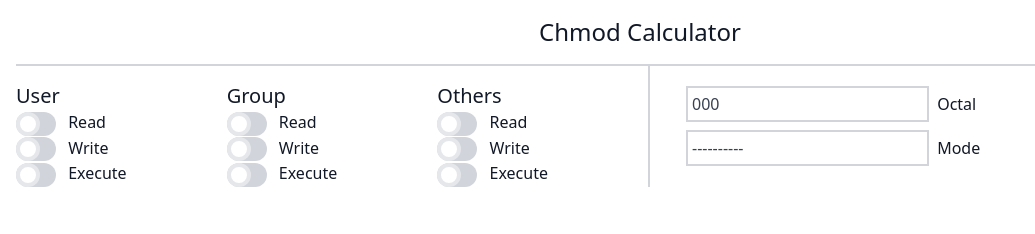
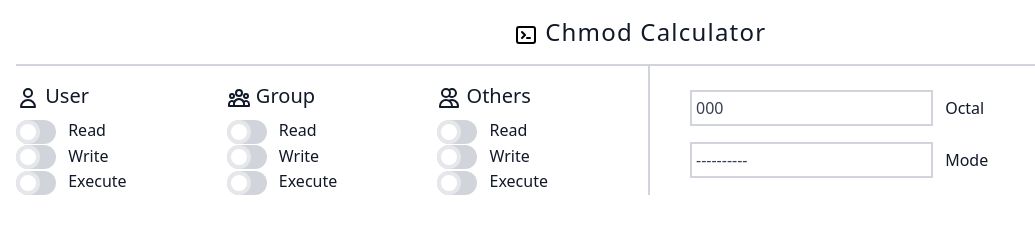
Before and after one commit to justingolden21/chmod, a website: page docs/index.html in a window 1280 px wide. Shown: the whole page, without its empty margins (0-1035 px from the left). Drawn offline with Linux system fonts and the light colour scheme.

Commit message:
update icons and other css changes

```diff
--- a/docs/index.html
+++ b/docs/index.html
@@ -8,9 +8,9 @@
 	<meta name="viewport" content="width=device-width, initial-scale=1">
 	<meta name="description" content="A simple chmod calculator for converting file permissions across different formats">
 	<meta name="keywords" content="chmod calculator, file permission calculator, chmod converter, file permission converter, linux file permissions, read write execute permissions">
-	<link rel="shortcut icon" href="/img/icons/icon-96x96.png">
+	<link rel="shortcut icon" href="/img/icons/icon96.png">
 	<link rel="manifest" href="/manifest.json">
-	<link rel="apple-touch-icon" href="/img/icons/icon-96x96.png">
+	<link rel="apple-touch-icon" href="/img/icons/icon96.png">
 	<meta name="apple-mobile-web-app-status-bar" content="#FAFAFA">
 	<meta name="theme-color" content="#FAFAFA">
 
@@ -22,13 +22,19 @@
 </head>
 <body class="m-4 text-gray-900">
 	<section x-data="setup()">
-		<h1 class="text-center border-b-2 border-gray-300 pb-4">Chmod Calculator</h1>
+		<h1 class="text-center border-b-2 border-gray-300 pb-4">
+			<img src="img/icons/icon.svg" class="h-6 inline">
+			Chmod Calculator
+		</h1>
 
 		<div class="md:grid md:grid-cols-2 md:gap-4">
 			<div class="grid grid-cols-3 gap-4 mt-4">
 
 				<div>
-					<h2>User</h2>
+					<h2 class="mb-2">
+						<svg class="w-6 h-6 inline" fill="none" stroke="currentColor" viewBox="0 0 24 24" xmlns="http://www.w3.org/2000/svg"><path stroke-linecap="round" stroke-linejoin="round" stroke-width="2" d="M16 7a4 4 0 11-8 0 4 4 0 018 0zM12 14a7 7 0 00-7 7h14a7 7 0 00-7-7z"></path></svg>
+						User
+					</h2>
 
 					<div class="toggle-container">
 						<input x-model="data.u.r" type="checkbox" id="ur-toggle" class="toggle-checkbox"/>
@@ -50,7 +56,10 @@
 				</div>
 
 				<div>
-					<h2>Group</h2>
+					<h2 class="mb-2">
+						<svg class="w-6 h-6 inline" fill="none" stroke="currentColor" viewBox="0 0 24 24" xmlns="http://www.w3.org/2000/svg"><path stroke-linecap="round" stroke-linejoin="round" stroke-width="2" d="M17 20h5v-2a3 3 0 00-5.356-1.857M17 20H7m10 0v-2c0-.656-.126-1.283-.356-1.857M7 20H2v-2a3 3 0 015.356-1.857M7 20v-2c0-.656.126-1.283.356-1.857m0 0a5.002 5.002 0 019.288 0M15 7a3 3 0 11-6 0 3 3 0 016 0zm6 3a2 2 0 11-4 0 2 2 0 014 0zM7 10a2 2 0 11-4 0 2 2 0 014 0z"></path></svg>
+						Group
+					</h2>
 
 					<div class="toggle-container">
 						<input x-model="data.g.r" type="checkbox" id="gr-toggle" class="toggle-checkbox"/>
@@ -72,7 +81,10 @@
 				</div>
 
 				<div>
-					<h2>Others</h2>
+					<h2 class="mb-2">
+						<svg class="w-6 h-6 inline" fill="none" stroke="currentColor" viewBox="0 0 24 24" xmlns="http://www.w3.org/2000/svg"><path stroke-linecap="round" stroke-linejoin="round" stroke-width="2" d="M12 4.354a4 4 0 110 5.292M15 21H3v-1a6 6 0 0112 0v1zm0 0h6v-1a6 6 0 00-9-5.197M13 7a4 4 0 11-8 0 4 4 0 018 0z"></path></svg>
+						Others
+					</h2>
 
 					<div class="toggle-container">
 						<input x-model="data.o.r" type="checkbox" id="or-toggle" class="toggle-checkbox"/>
--- a/docs/sw.js
+++ b/docs/sw.js
@@ -10,7 +10,7 @@ const assets = [
 	'/js/alpine.min.js',
 	'/js/components/toggle.js',
 	'/css/styles.css',
-	'/img/icons/icon-96x96.png',
+	'/img/icons/icon96.png',
 ];
 
 // cache size limit function
--- a/src/styles.css
+++ b/src/styles.css
@@ -16,10 +16,10 @@
 	}
 
 	h1 {
-		@apply text-2xl font-light;
+		@apply text-2xl tracking-wider;
 	}
 	h2 {
-		@apply text-xl font-medium;
+		@apply text-xl;
 	}
 	p {
 		@apply leading-relaxed;
@@ -29,12 +29,18 @@
 @layer components {
 
 	input[type=text] {
-		@apply p-1 m-1 text-gray-700 border-2 border-gray-300;
+		@apply p-1 m-2 text-gray-700 border-2 border-gray-300;
+	}
+	label {
+		@apply text-sm;
 	}
 
 }
 
 @media (min-width: 640px) { /* sm */
+	label {
+		@apply text-base;
+	}
 }
 
 @media (min-width: 768px) { /* md */
```
Also changed, not shown: docs/css/styles.css, docs/img/icons/icon-144x144.png (deleted), docs/img/icons/icon-192x192.png (deleted), docs/img/icons/icon-48x48.png (deleted), docs/img/icons/icon-512x512.png (deleted), docs/img/icons/icon-72x72.png (deleted), docs/img/icons/icon-96x96.png (deleted), docs/img/icons/icon.svg (added), docs/img/icons/icon144.png (added), docs/img/icons/icon192.png (added), docs/img/icons/icon48.png (added), docs/img/icons/icon512.png (added), docs/img/icons/icon72.png (added), docs/img/icons/icon96.png (added), 1 more files.
